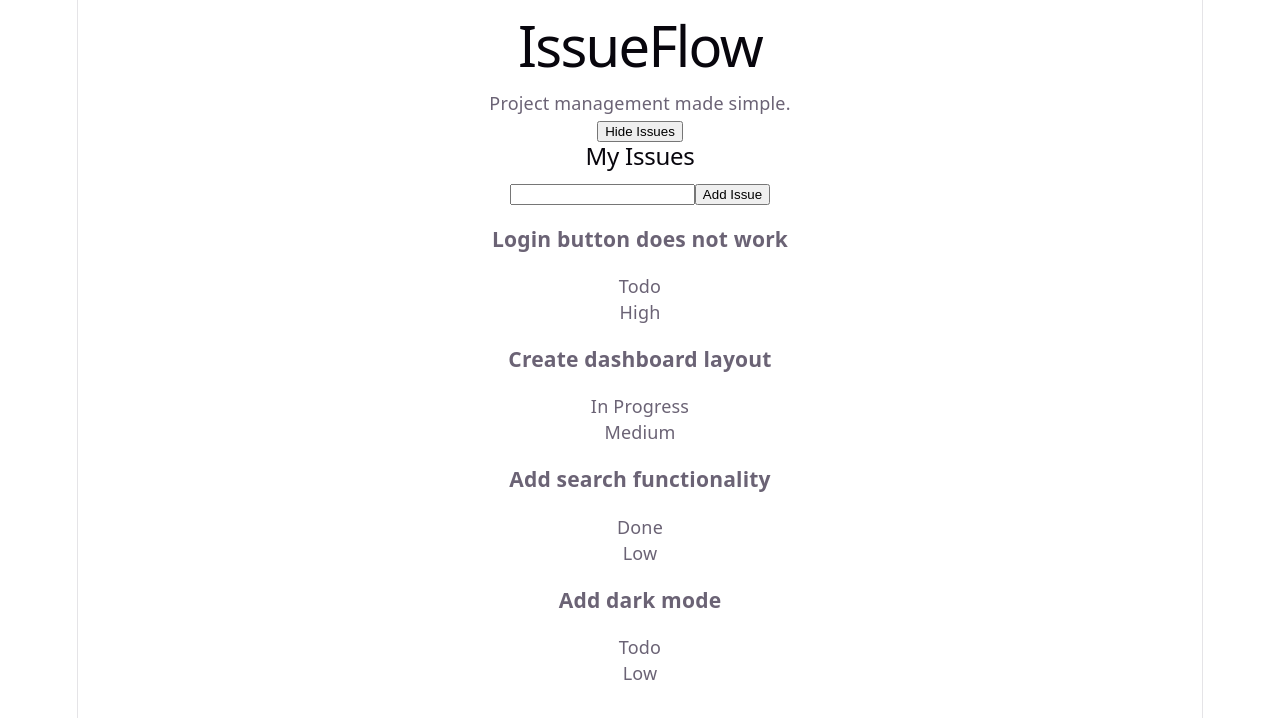
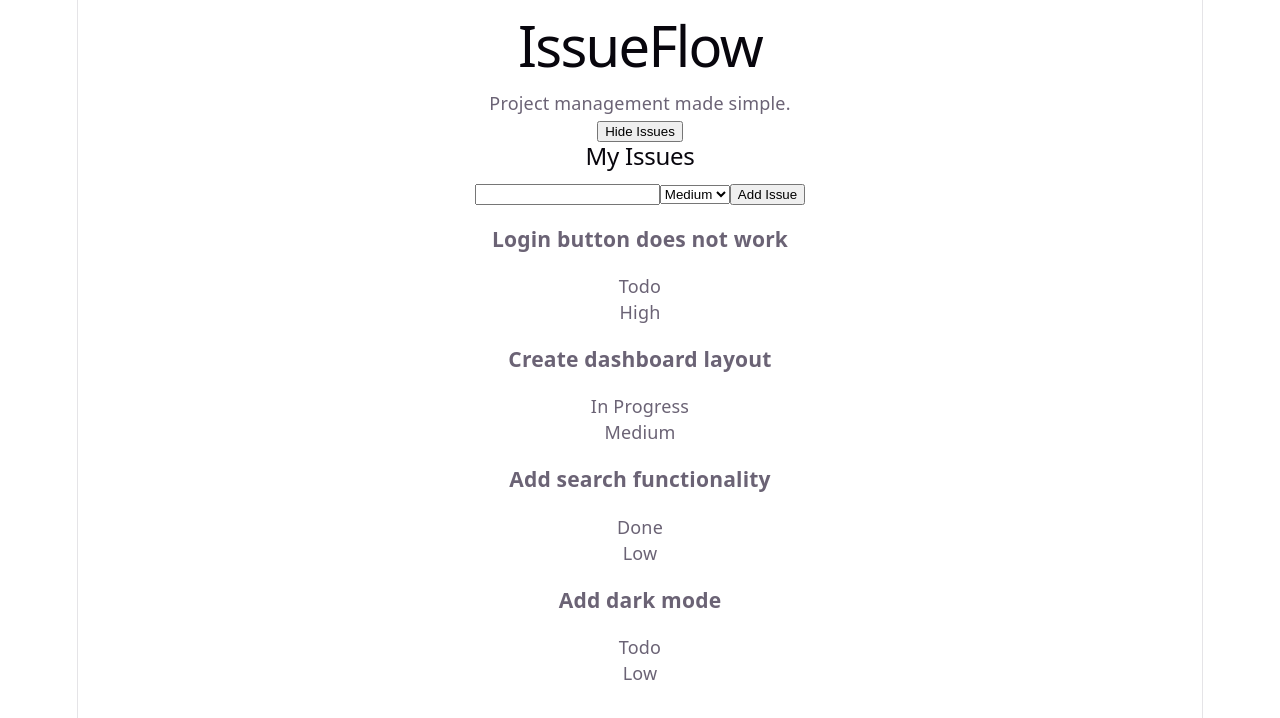
Before and after one commit to DBorhara/issue-flow, a React (Vite) app: page / in a window 1280 px wide. Shown: the top 718 px of the page. Built offline with nearby package versions, Linux system fonts and the light colour scheme.

Commit message:
Add priority selection to issue form

```diff
--- a/src/App.tsx
+++ b/src/App.tsx
@@ -1,8 +1,9 @@
+type Priority = "Low" | "Medium" | "High"
 type Issue = {
     id: number;
     title: string;
     status: string;
-    priority: string;
+    priority: Priority;
 }
 const initialIssues: Issue[] = [
     {
@@ -39,7 +40,7 @@ function App() {
     const [showIssues, setShowIssues] = useState(true);
     const [issues, setIssues] = useState<Issue[]>(initialIssues);
     const [newIssueTitle, setNewIssueTitle] = useState("");
-
+    const [newIssuePriority, setNewIssuePriority] = useState<Priority>("Medium");
     function addIssue() {
         if (newIssueTitle.trim() == "") {
             return;
@@ -48,10 +49,11 @@ function App() {
             id: issues.length + 1,
             title: newIssueTitle,
             status: "Todo",
-            priority: "Medium"
+            priority: newIssuePriority
         };
         setIssues((currentIssues) => [...currentIssues, newIssue])
         setNewIssueTitle("")
+        setNewIssuePriority("Medium")
     }
 
     function handleSumbit(event: React.SubmitEvent<HTMLFormElement>) {
@@ -76,6 +78,16 @@ function App() {
                         value={newIssueTitle}
                         onChange={(event) => setNewIssueTitle(event.target.value)}
                     />
+
+                    <select
+                        value={newIssuePriority}
+                        onChange={(event) => {
+                            setNewIssuePriority(event.target.value as Priority)
+                        }}>
+                        <option value="Low">Low</option>
+                        <option value="Medium">Medium</option>
+                        <option value="High">High</option>
+                    </select>
                     <button type='submit'>
                         Add Issue
                     </button>
```
